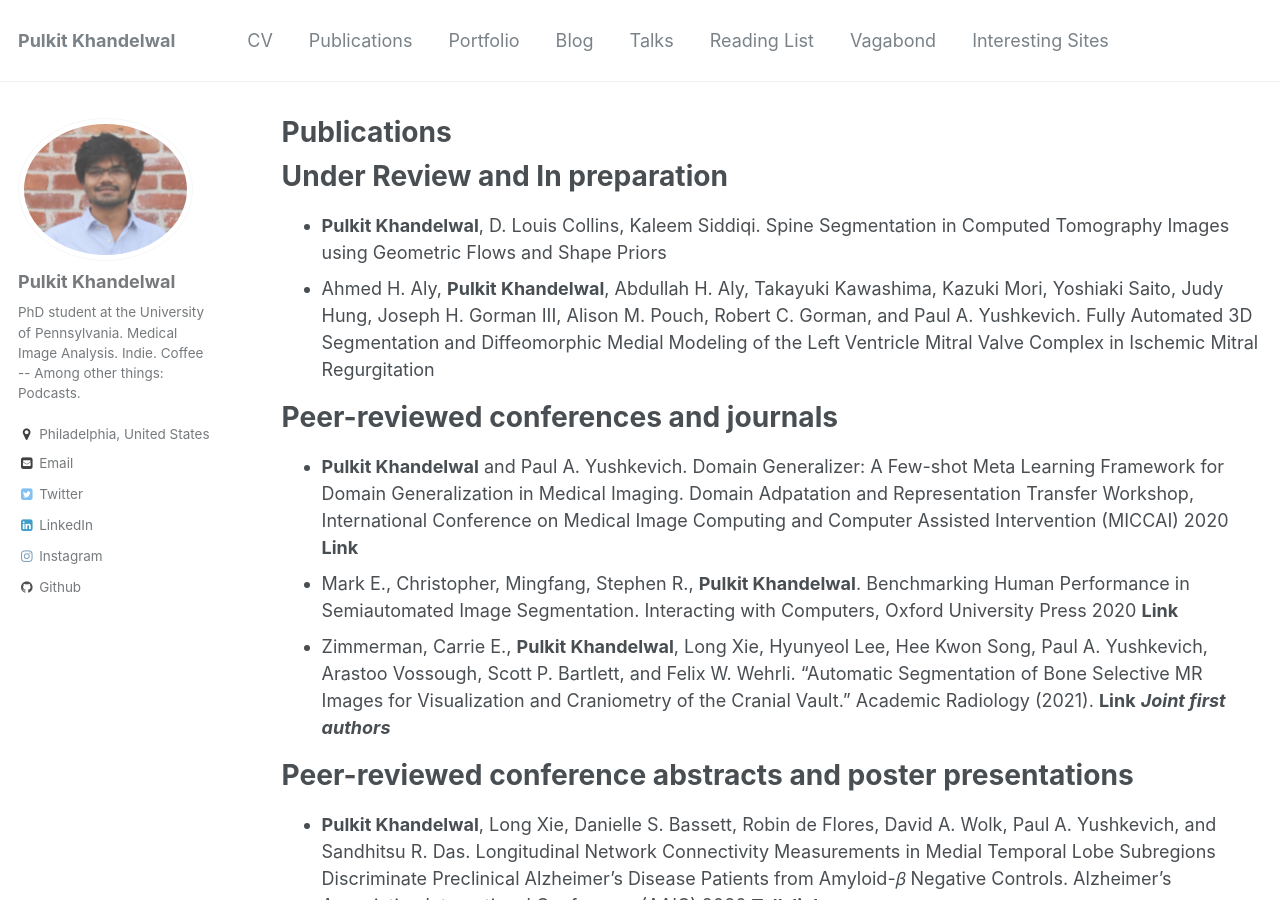
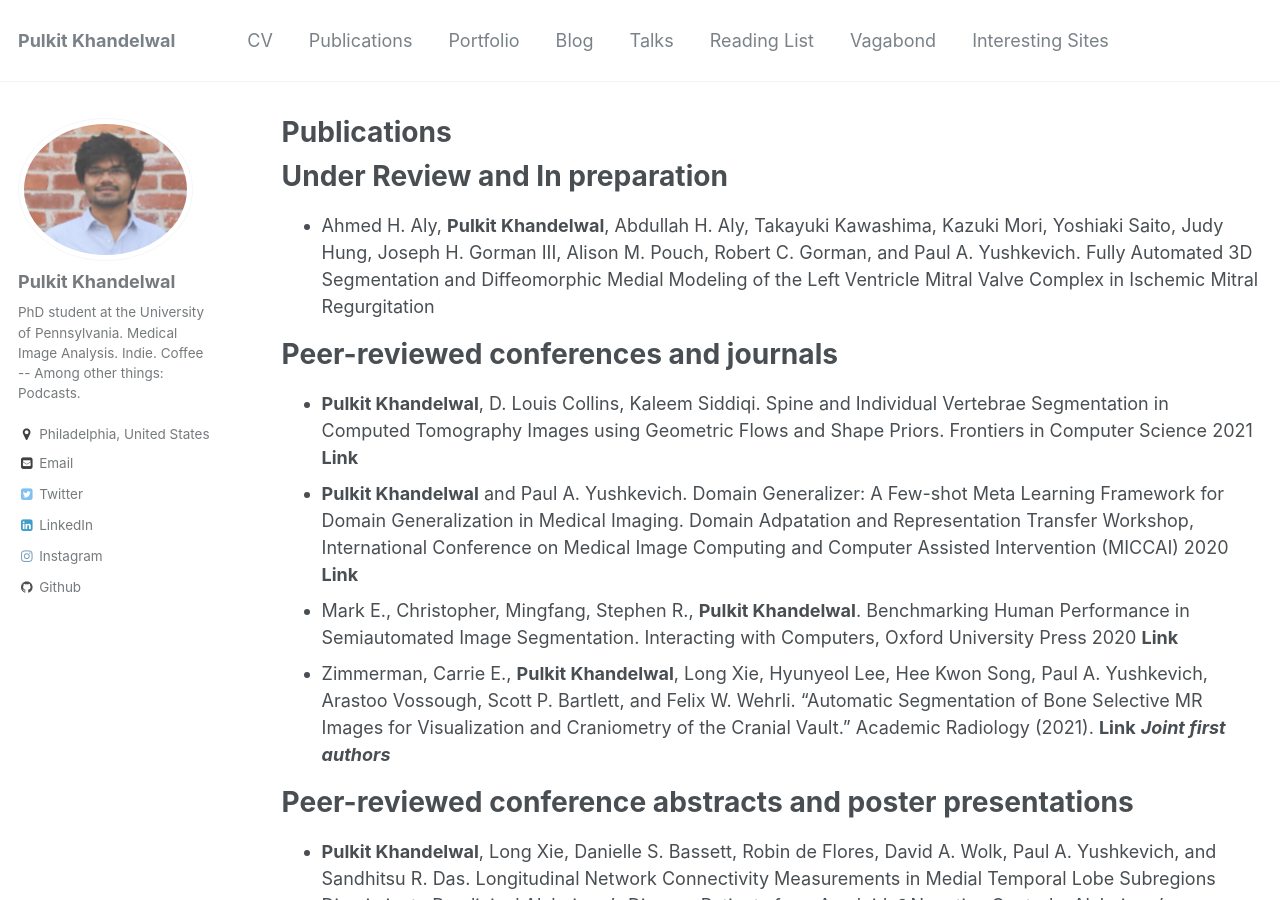
Before and after one commit to Pulkit-Khandelwal/pulkit-khandelwal.github.io, a Jekyll site: the page built from _pages/publications.md, in a window 1280 px wide and 900 px high. Built offline with Jekyll 4.4.1, drawn with Linux system fonts in a browser that asks for light colours; some of the changed lines change nothing that is shown.

Commit message:
Update publications.md

```diff
--- a/_pages/publications.md
+++ b/_pages/publications.md
@@ -7,8 +7,6 @@ author_profile: true
 
 **Under Review and In preparation**
 ======
-* **Pulkit Khandelwal**, D. Louis Collins, Kaleem Siddiqi. Spine Segmentation in Computed Tomography Images
-using Geometric Flows and Shape Priors
 * Ahmed H. Aly, **Pulkit Khandelwal**, Abdullah H. Aly, Takayuki Kawashima, Kazuki Mori, Yoshiaki Saito,
 Judy Hung, Joseph H. Gorman III, Alison M. Pouch, Robert C. Gorman, and Paul A. Yushkevich. Fully
 Automated 3D Segmentation and Diffeomorphic Medial Modeling of the Left Ventricle Mitral Valve Complex
@@ -17,6 +15,7 @@ in Ischemic Mitral Regurgitation
 
 **Peer-reviewed conferences and journals**
 ======
+* **Pulkit Khandelwal**, D. Louis Collins, Kaleem Siddiqi. Spine and Individual Vertebrae Segmentation in Computed Tomography Images using Geometric Flows and Shape Priors. Frontiers in Computer Science 2021 [**Link**](https://www.frontiersin.org/articles/10.3389/fcomp.2021.592296/abstract)
 * **Pulkit Khandelwal** and Paul A. Yushkevich. Domain Generalizer: A Few-shot Meta Learning Framework
 for Domain Generalization in Medical Imaging. Domain Adpatation and Representation Transfer Workshop,
 International Conference on Medical Image Computing and Computer Assisted Intervention (MICCAI) 2020 [**Link**](https://arxiv.org/abs/2008.07724)
```
